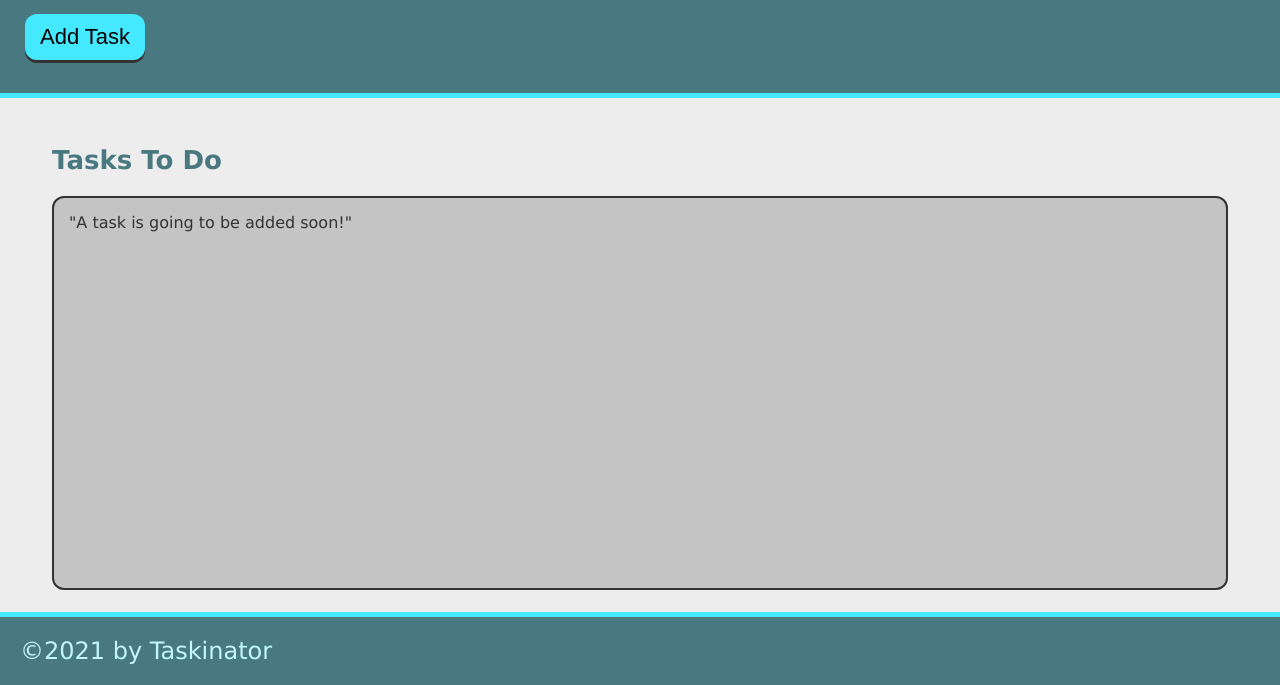
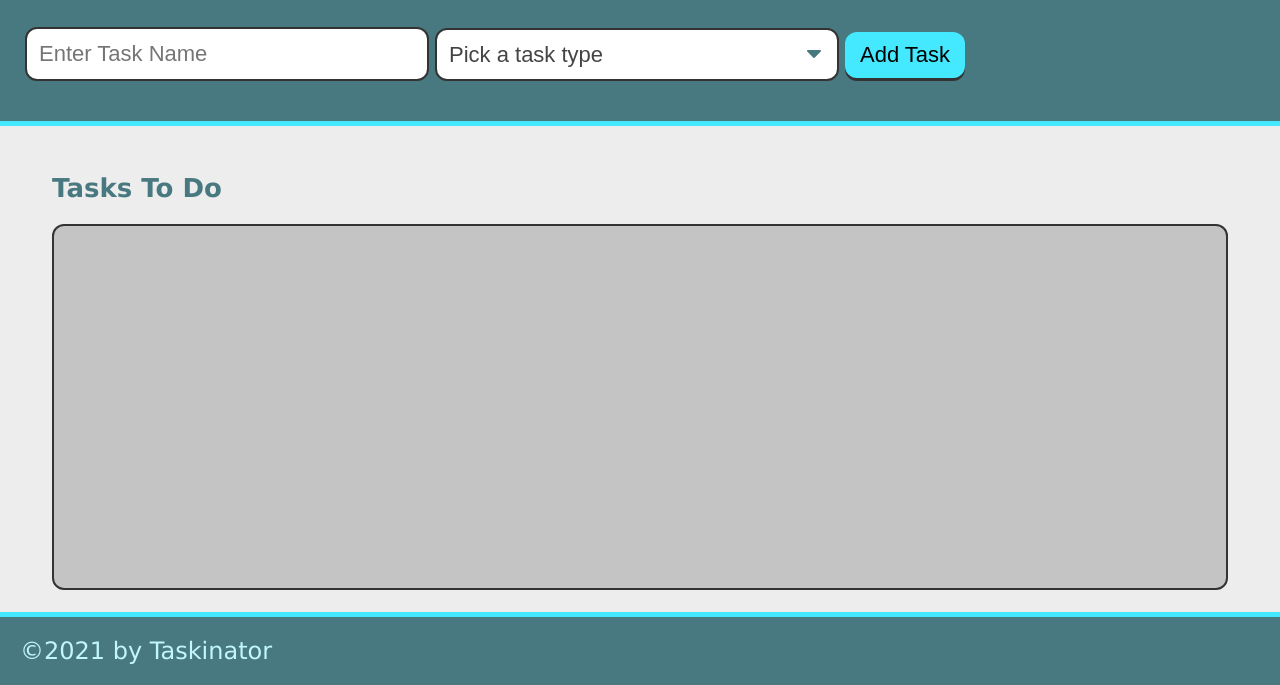
Before and after one commit to cclund444/taskinator, a plain HTML site: page index.html in a window 1280 px wide. Shown: the part 115-800 px from the top of the page. Drawn offline with Linux system fonts and the light colour scheme; files whose address does not match are found by name.

Commit message:
button work

```diff
--- a/index.html
+++ b/index.html
@@ -11,13 +11,28 @@
     <header>
         <h1 class="page-title">Taskinator</h1>
         <p>Click the button bellow to add a new task!</p>
-        <button class="btn" id="save-task">Add Task</button>
+        <form id="task-form">
+            <div class="form-group">
+                <input type="text" name="task-name" class="text-input" placeholder="Enter Task Name" />
+            </div>
+            <div class="form-group">
+            <select name="task-type" class="select-dropdown">
+                <option value="" disabled selected>Pick a task type</option>
+                <option value="Print">Print</option>
+                <option value="Web">Web</option>
+                <option value="Mobile">Mobile</option>
+            </select>
+        </div>
+        <div class="form-group">
+            <button class="btn" id="save-task" type="submit">Add Task</button>
+        </div>
+        </form>
     </header>
     <main class="page-content">
         <section class="task-list-wrapper">
             <h2 class="list-title">Tasks To Do</h2>
             <ul class="task-list" id="tasks-to-do">
-                <li class="task-item.">"A task is going to be added soon!"</li>
+
             </ul>
         </section>
     </main>
```
